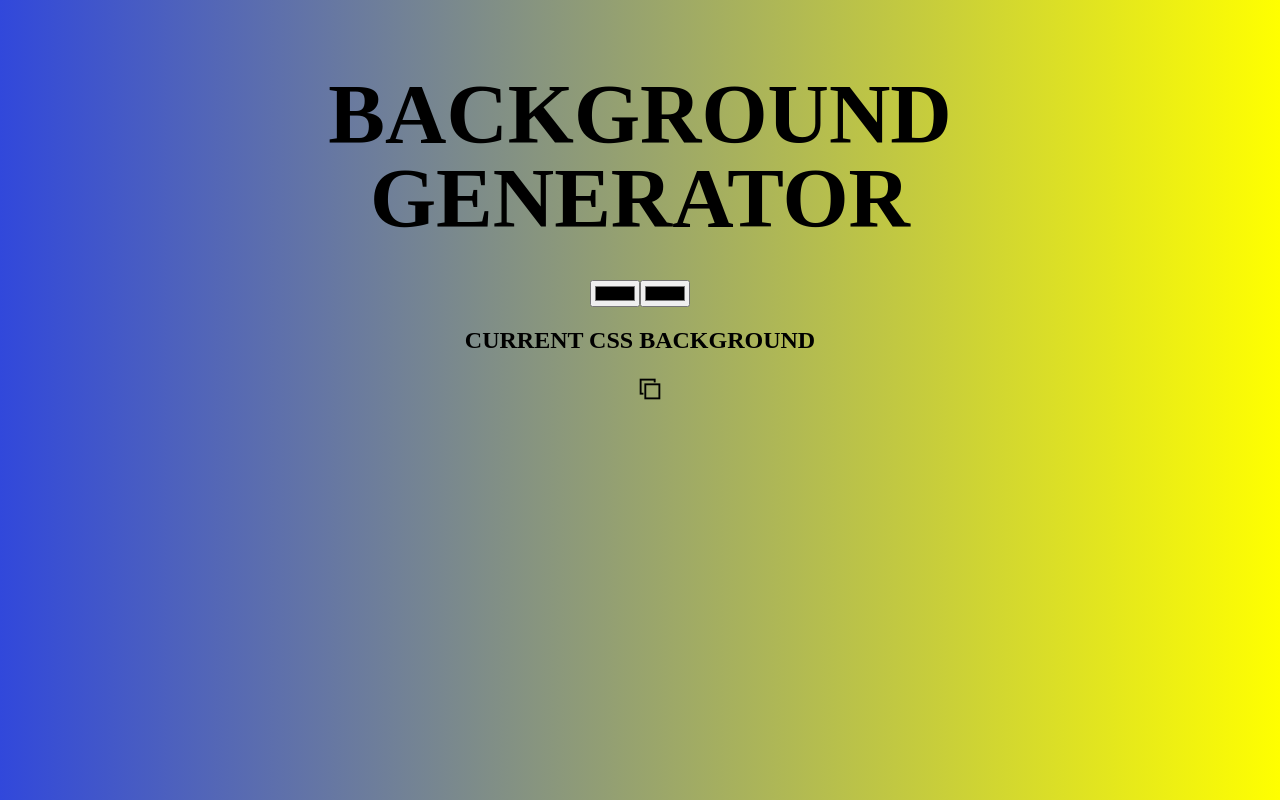
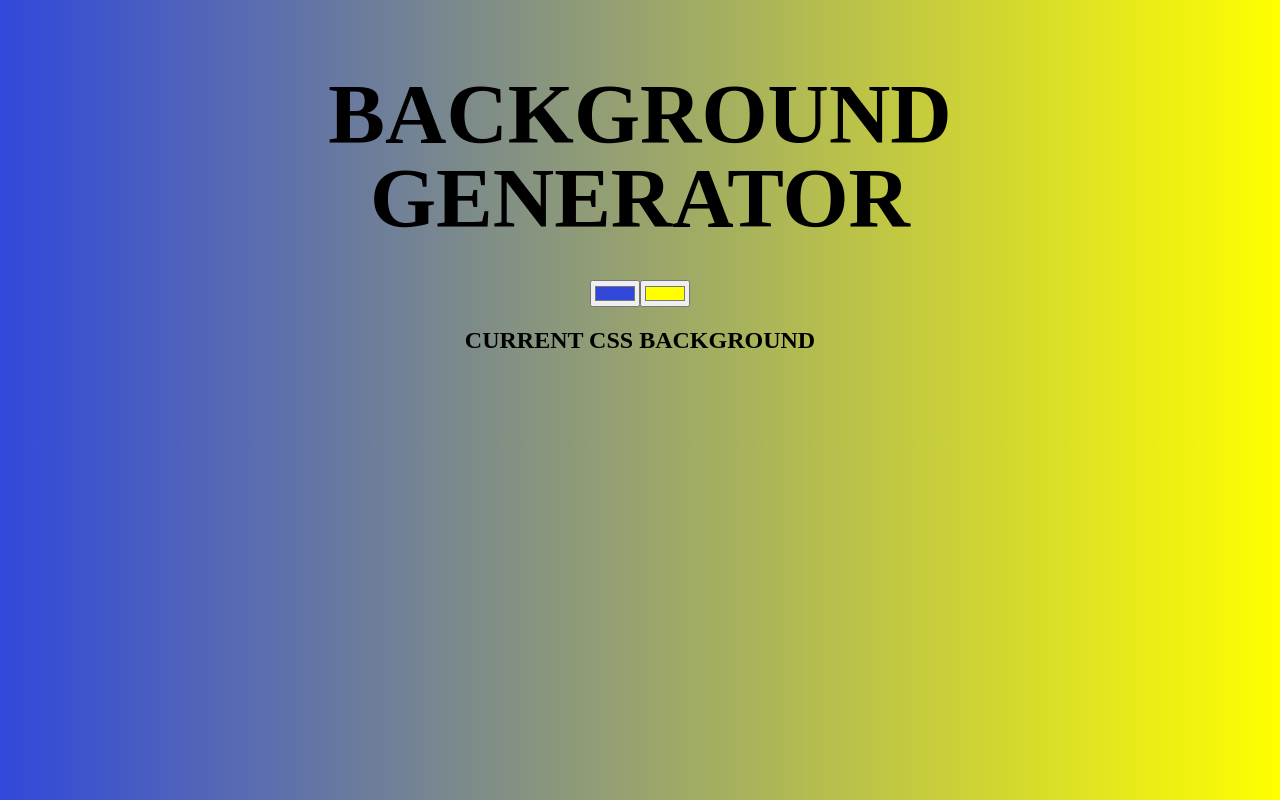
Before and after one commit to oberemok-oksana/gradientBgReact, a React (Vite) app in the folder gradient-bg-react/: page / in a window 1280 px wide. Built offline with nearby package versions, Linux system fonts and the light colour scheme.

Commit message:
implement changing colors, set gradient text and tooltip

```diff
--- a/gradient-bg-react/src/App.jsx
+++ b/gradient-bg-react/src/App.jsx
@@ -2,15 +2,76 @@ import { useState } from "react";
 import "./App.css";
 
 function App() {
+  const [colorOne, setColorOne] = useState("#3148db");
+  const [colorTwo, setColorTwo] = useState("#ffff00");
+  const [gradientText, setGradientText] = useState("");
+  const [isHidden, setIsHidden] = useState(true);
+  const [isCopied, setIsCopied] = useState(false);
+
+  const changeColorOne = (e) => {
+    setColorOne(e.target.value);
+    changeGradient(e.target.value, colorTwo);
+  };
+
+  const changeColorTwo = (e) => {
+    setColorTwo(e.target.value);
+    changeGradient(colorOne, e.target.value);
+  };
+
+  const changeGradient = (colorOne, colorTwo) => {
+    document.documentElement.style.setProperty("--beginGradient", colorOne);
+    document.documentElement.style.setProperty("--endGradient", colorTwo);
+    changeGradientText();
+  };
+
+  const changeGradientText = () => {
+    const indexOfRepeat = getComputedStyle(document.body).background.indexOf(
+      "repeat"
+    );
+    const transformedText = getComputedStyle(document.body).background.slice(
+      17,
+      indexOfRepeat
+    );
+    setGradientText(transformedText);
+    setIsHidden(false);
+  };
+
+  const copyTextToClipboard = () => {
+    navigator.clipboard.writeText(gradientText);
+    setIsCopied(true);
+  };
+
   return (
     <>
       <h1 className="main-title">Background Generator</h1>
-      <input type="color" className="color1" />
-      <input type="color" className="color2" />
+      <input
+        type="color"
+        className="color1"
+        value={colorOne}
+        onChange={changeColorOne}
+      />
+      <input
+        type="color"
+        className="color2"
+        value={colorTwo}
+        onChange={changeColorTwo}
+      />
       <h2>Current css background</h2>
       <div className="wrapper">
-        <span className="gradient-text"></span>
-        <img src="/clone.png" alt="clone button" />
+        <h3 className="gradient-text">{gradientText}</h3>
+        <div className="tooltip">
+          <span className="tooltiptext" id="myTooltip">
+            {isCopied ? "Copied!" : "Copy to clipboard"}
+          </span>
+          {!isHidden && (
+            <img
+              src="/clone.png"
+              alt="clone button"
+              className="copy-btn"
+              onClick={copyTextToClipboard}
+            />
+          )}
+        </div>
       </div>
     </>
   );
```
